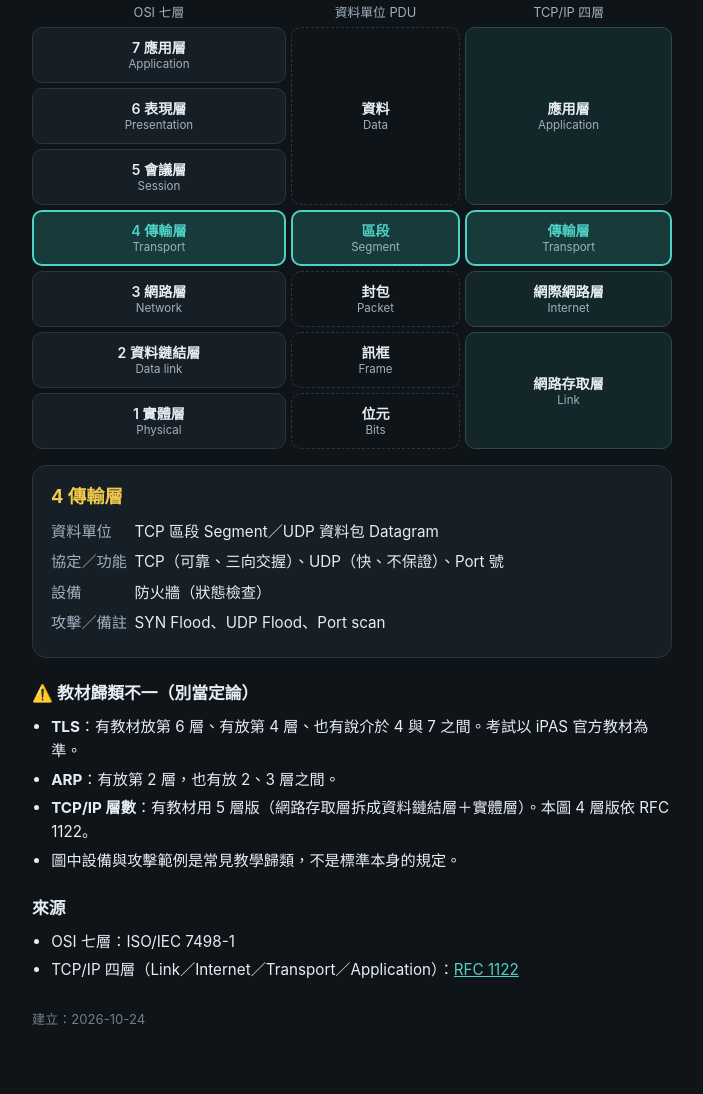
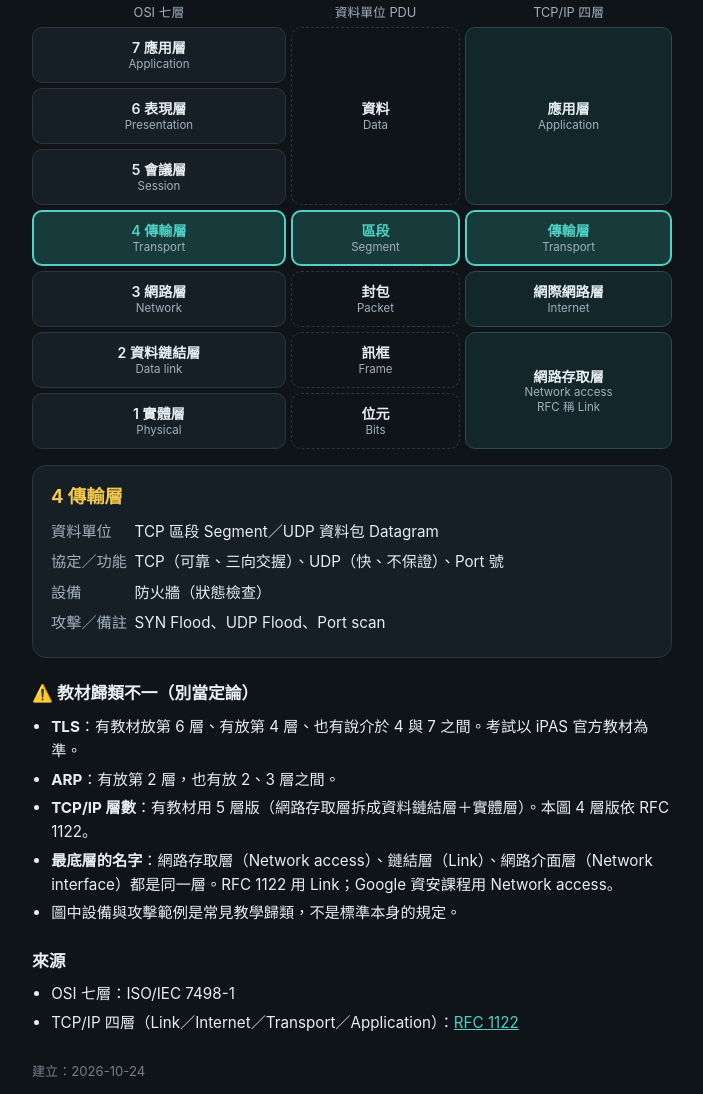
Before and after one commit to anthea1003-bit/ipas-infosec-glossary, a plain HTML site: page osi.html in a window 1280 px wide. Shown: the part 209-1303 px from the top of the page, without its empty margins (288-991 px from the left). Before the commit the page ends 1279 px from the top, so only its background shows below. Drawn offline with Linux system fonts and the light colour scheme.

Commit message:
OSI 對照圖：最底層標示 Network access（RFC 稱 Link），補名稱差異說明
Co-Authored-By: Claude Opus 5.5 <noreply@anthropic.com>
Claude-Session: https://claude.ai/code/session_01Mw7FuEpHgR9rPDaTJkBB86

```diff
--- a/osi.html
+++ b/osi.html
@@ -58,7 +58,7 @@
   <div class="c t" data-t="A" style="grid-area:1/3/4/4"><b>應用層</b><span>Application</span></div>
   <div class="c t" data-t="T" style="grid-area:4/3"><b>傳輸層</b><span>Transport</span></div>
   <div class="c t" data-t="I" style="grid-area:5/3"><b>網際網路層</b><span>Internet</span></div>
-  <div class="c t" data-t="L" style="grid-area:6/3/8/4"><b>網路存取層</b><span>Link</span></div>
+  <div class="c t" data-t="L" style="grid-area:6/3/8/4"><b>網路存取層</b><span>Network access</span><span>RFC 稱 Link</span></div>
 </div>
 
 <div id="d"><p style="margin:0;color:#9fb0bf">點任一層看細節</p></div>
@@ -68,6 +68,7 @@
   <li><b>TLS</b>：有教材放第 6 層、有放第 4 層、也有說介於 4 與 7 之間。考試以 iPAS 官方教材為準。</li>
   <li><b>ARP</b>：有放第 2 層，也有放 2、3 層之間。</li>
   <li><b>TCP/IP 層數</b>：有教材用 5 層版（網路存取層拆成資料鏈結層＋實體層）。本圖 4 層版依 RFC 1122。</li>
+  <li><b>最底層的名字</b>：網路存取層（Network access）、鏈結層（Link）、網路介面層（Network interface）都是同一層。RFC 1122 用 Link；Google 資安課程用 Network access。</li>
   <li>圖中設備與攻擊範例是常見教學歸類，不是標準本身的規定。</li>
 </ul>
 
```
